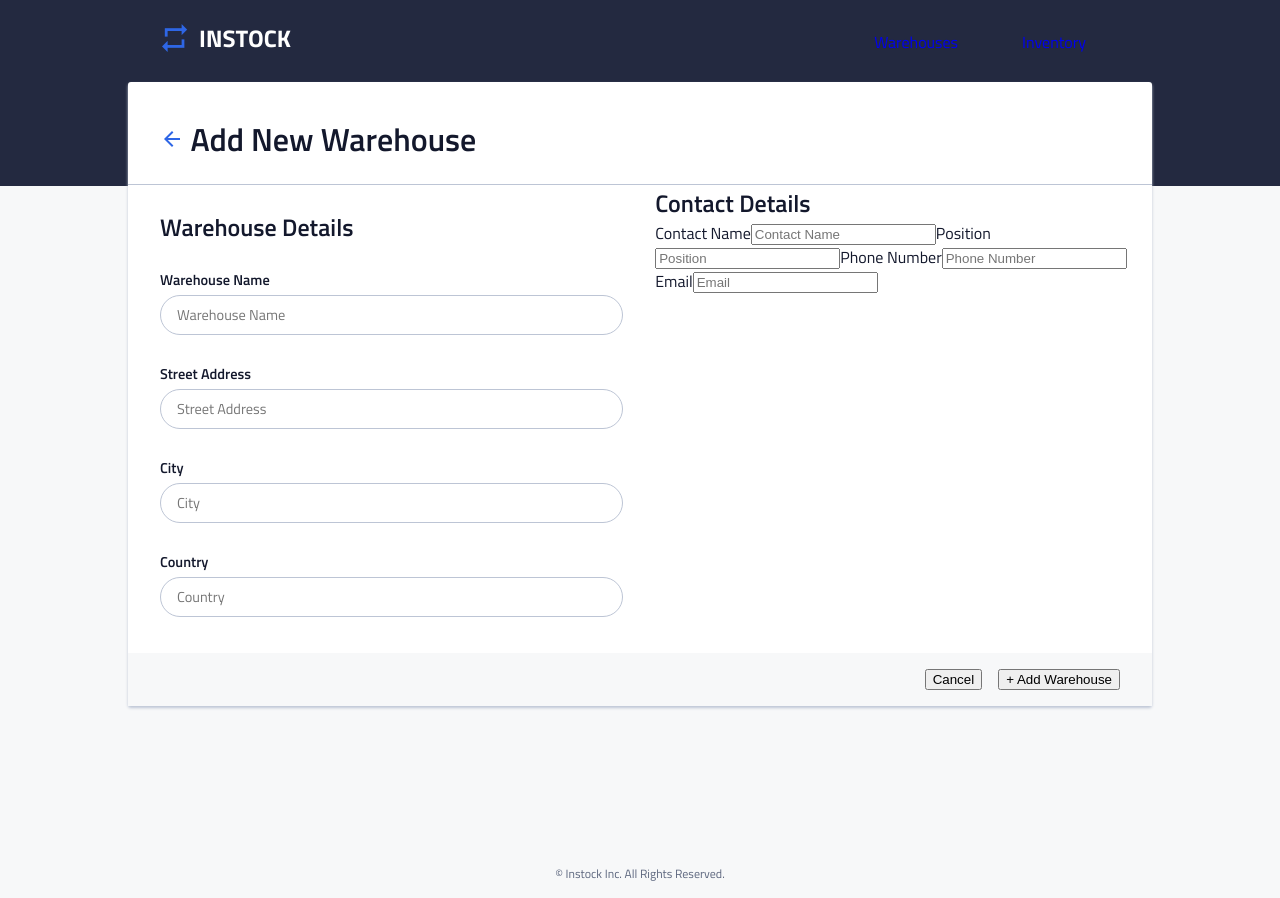
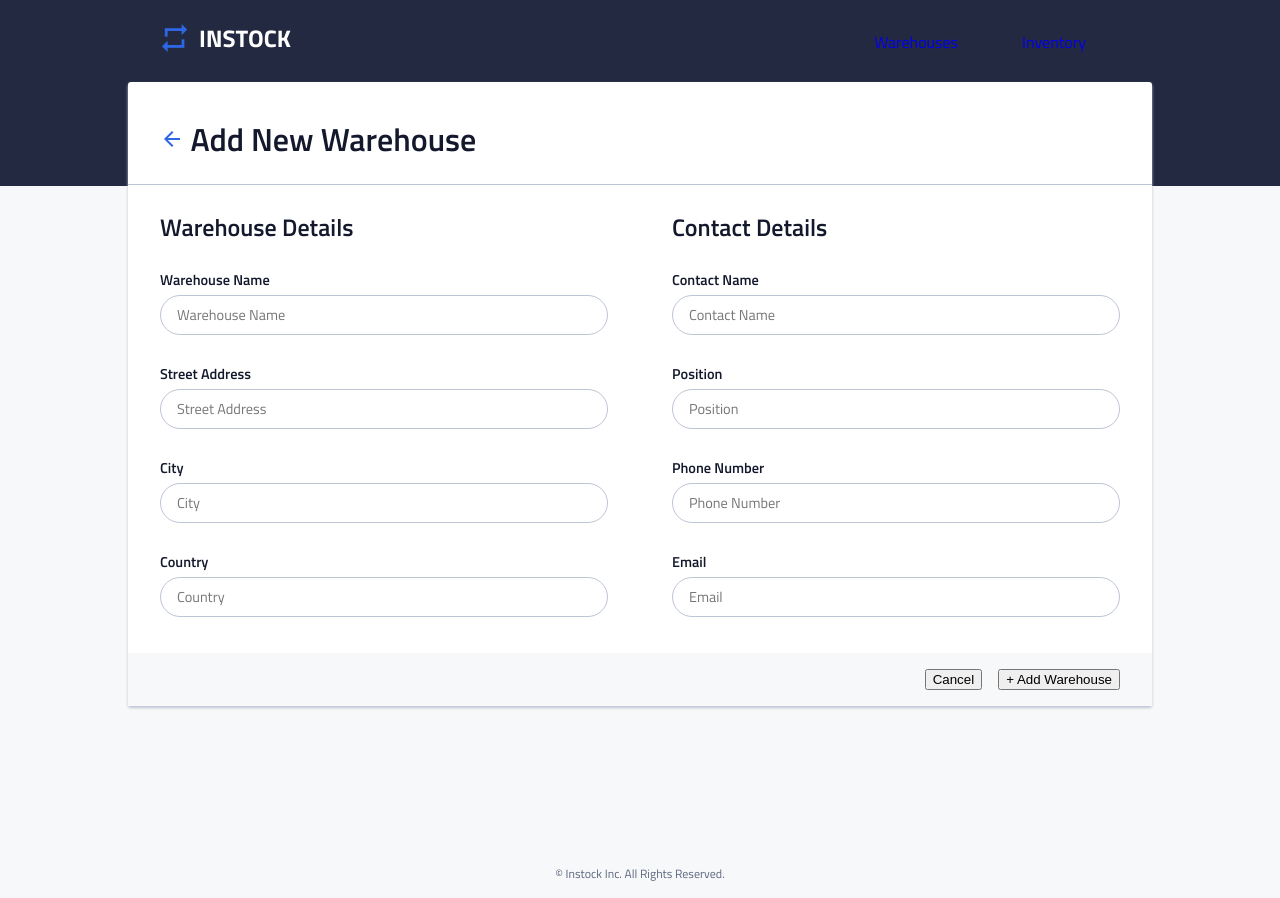
Before and after one commit to m-sekander/j22nk-instock-client, a React (Create React App) app: page /warehouses/add in a window 1280 px wide. Built offline with nearby package versions, Linux system fonts and the light colour scheme.

Commit message:
Use WarehouseInputs component inside AddWarehouse

```diff
--- a/src/components/AddWarehouse/AddWarehouse.js
+++ b/src/components/AddWarehouse/AddWarehouse.js
@@ -3,6 +3,9 @@ import arrowBack from "../../assets/images/icons/arrow_back-24px.svg";
 import WarehouseInputs from "../WarehouseInputs/WarehouseInputs";
 
 function AddWarehouse() {
+    const warehouseInputFields = ["Warehouse Name", "Street Address", "City", "Country"];
+    const contactInputFields = ["Contact Name", "Position", "Phone Number", "Email"];
+
     return (
         <>
             <div className="add-warehouse__title-container">
@@ -13,26 +16,8 @@ function AddWarehouse() {
             </div>
             <form className="add-warehouse__form">
                 <div className="add-warehouse__inputs-container">
-                    <WarehouseInputs />
-                    <div className="add-warehouse__input-container add-warehouse__input-container--with-divider">
-                        <h2 className="add-warehouse__sub-title">Contact Details</h2>
-                        <label className="add-warehouse__label">
-                            Contact Name
-                            <input className="add-warehouse__input" placeholder="Contact Name" name="contactName"></input>
-                        </label>
-                        <label className="add-warehouse__label">
-                            Position
-                            <input className="add-warehouse__input" placeholder="Position" name="position"></input>
-                        </label>
-                        <label className="add-warehouse__label">
-                            Phone Number
-                            <input className="add-warehouse__input" placeholder="Phone Number" name="phone"></input>
-                        </label>
-                        <label className="add-warehouse__label">
-                            Email
-                            <input className="add-warehouse__input" placeholder="Email" name="email"></input>
-                        </label>
-                    </div>
+                    <WarehouseInputs title="Warehouse Details" inputFields={warehouseInputFields} />
+                    <WarehouseInputs title="Contact Details" inputFields={contactInputFields} />
                 </div>
                 <div className="add-warehouse__button-container">
                     <button className="add-warehouse__button">Cancel</button>
--- a/src/components/WarehouseInputs/WarehouseInputs.js
+++ b/src/components/WarehouseInputs/WarehouseInputs.js
@@ -1,25 +1,17 @@
 import "./WarehouseInputs.scss";
 
-function WarehouseInputs() {
+function WarehouseInputs({title, inputFields}) {
     return (
         <div className="warehouse-inputs">
-            <h2>Warehouse Details</h2>
-            <label className="warehouse-inputs__label">
-                Warehouse Name
-                <input className="warehouse-inputs__input" placeholder="Warehouse Name" name="warehouseName"></input>
-            </label>
-            <label className="warehouse-inputs__label">
-                Street Address
-                <input className="warehouse-inputs__input" placeholder="Street Address" name="address"></input>
-            </label>
-            <label className="warehouse-inputs__label">
-                City
-                <input className="warehouse-inputs__input" placeholder="City" name="city"></input>
-            </label>
-            <label className="warehouse-inputs__label">
-                Country
-                <input className="warehouse-inputs__input" placeholder="Country" name="country"></input>
-            </label>
+            <h2>{title}</h2>
+            {inputFields.map((inputField) => {
+                return (
+                    <label className="warehouse-inputs__label">
+                        {inputField}
+                        <input className="warehouse-inputs__input" placeholder={inputField} name="warehouseName"></input>
+                    </label>
+                );
+            })}
         </div>
     );
 }
```
